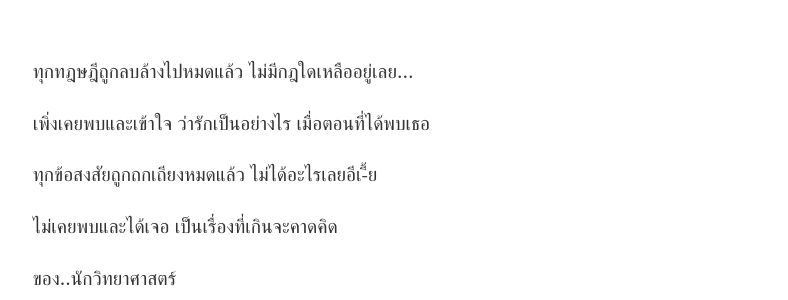
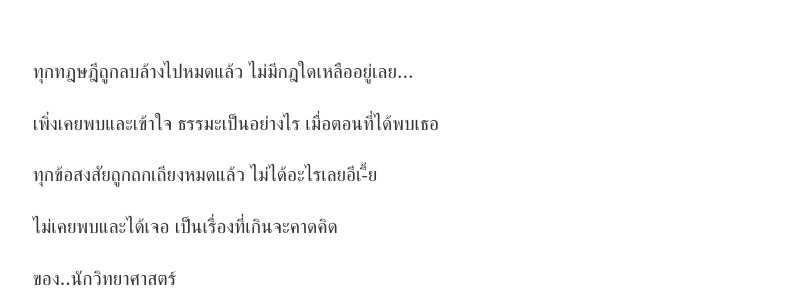
Before and after one commit to toonoeichi/wtlyrics, a Jekyll site: the page built from _notes/nongyingscientist.md, in a window 1280 px wide and 900 px high, scrolled down 1677 px. Shown: the part 149-449 px from the top of the window, without its empty margins (44-832 px from the left). Built offline with Jekyll 4.4.1, drawn with Linux system fonts in a browser that asks for light colours; some web fonts are replaced; comment, search, counter and statistics services are not loaded.

Commit message:
Fix lyrics!

```diff
--- a/_notes/nongyingscientist.md
+++ b/_notes/nongyingscientist.md
@@ -65,7 +65,7 @@ Oh my lady wtf, quantum physics
 
 ทุกทฎษฎีถูกลบล้างไปหมดแล้ว ไม่มีกฎใดเหลืออยู่เลย…
 
-เพิ่งเคยพบและเข้าใจ ว่ารักเป็นอย่างไร เมื่อตอนที่ได้พบเธอ
+เพิ่งเคยพบและเข้าใจ ธรรมะเป็นอย่างไร เมื่อตอนที่ได้พบเธอ
 
 ทุกข้อสงสัยถูกถกเถียงหมดแล้ว ไม่ได้อะไรเลยอีเ-ี้ย
 
```
